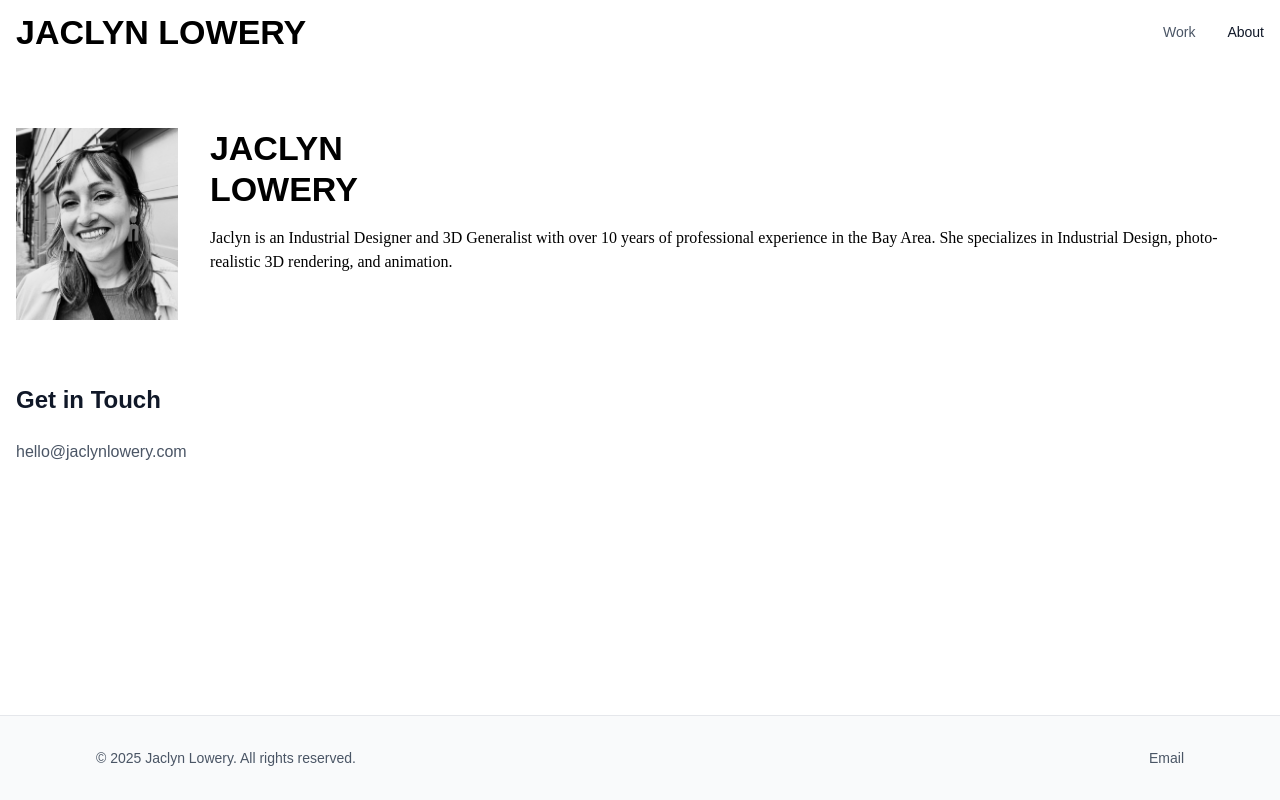
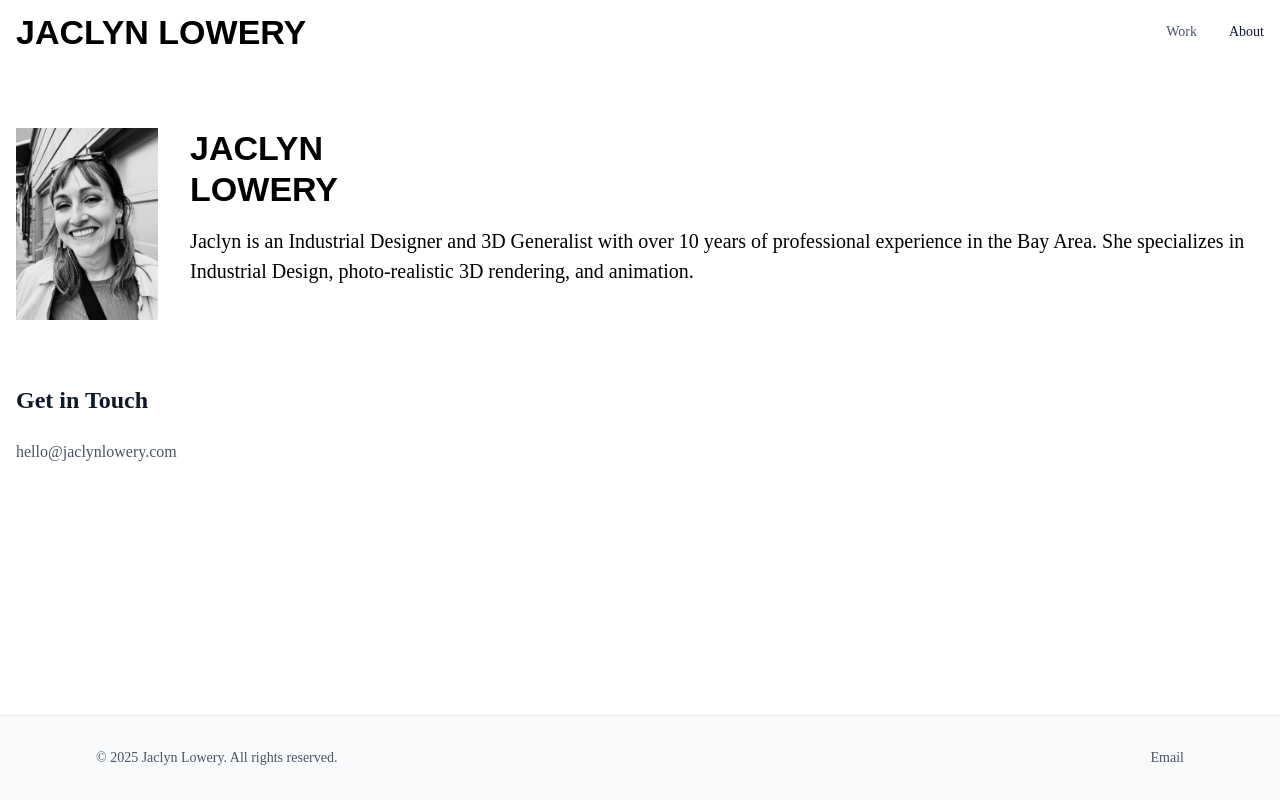
Before and after one commit to ellbosch/JaclynPortfolio, a React (Vite) app: page /about in a window 1280 px wide. Built offline with nearby package versions, Linux system fonts and the light colour scheme; a web font is replaced by a local one.

Commit message:
formatting

```diff
--- a/src/components/layout/Header.tsx
+++ b/src/components/layout/Header.tsx
@@ -36,6 +36,7 @@ const Header = () => {
             to="/"
             className="font-bold text-black dark:text-white hover:text-gray-600 dark:hover:text-gray-300 transition-colors"
             style={{
+              fontFamily: "'pragmatica', sans-serif",
               fontSize: '34px',
               lineHeight: '40.8px',
             }}
--- a/src/index.css
+++ b/src/index.css
@@ -1,7 +1,11 @@
 @import "tailwindcss";
 
 body {
-  font-family: 'pragmatica', sans-serif;
+  font-family: "adobe-garamond-pro", serif;
   -webkit-font-smoothing: antialiased;
   -moz-osx-font-smoothing: grayscale;
 }
+
+h1, h2, h3, h4, h5, h6 {
+  font-family: "adobe-garamond-pro", serif;
+}
--- a/src/pages/About.tsx
+++ b/src/pages/About.tsx
@@ -15,6 +15,7 @@ const About = () => {
           <h1
             className="font-bold text-black dark:text-white"
             style={{
+              fontFamily: "'pragmatica', sans-serif",
               fontSize: '34px',
               lineHeight: '40.8px',
             }}
@@ -25,7 +26,7 @@ const About = () => {
             className="text-black dark:text-white mt-4"
             style={{
               fontFamily: '"adobe-garamond-pro", serif',
-              fontSize: '16px',
+              fontSize: '20px',
               fontWeight: 400,
             }}
           >
--- a/src/pages/Home.tsx
+++ b/src/pages/Home.tsx
@@ -114,6 +114,7 @@ const Home = () => {
         <h1
           className="font-bold text-black dark:text-white"
           style={{
+            fontFamily: "'pragmatica', sans-serif",
             fontSize: '34px',
             lineHeight: '40.8px',
           }}
@@ -124,7 +125,7 @@ const Home = () => {
           className="text-black dark:text-white mt-4"
           style={{
             fontFamily: '"adobe-garamond-pro", serif',
-            fontSize: '16px',
+            fontSize: '20px',
             fontWeight: 400,
           }}
         >
@@ -160,10 +161,10 @@ const Home = () => {
                 <div key={project.slug} className="mb-16">
                   {/* Project Header - inline */}
                   <div className="flex flex-col md:flex-row md:items-baseline gap-2 md:gap-6 mb-2">
-                    <h3 className="text-2xl md:text-3xl font-semibold text-gray-900 dark:text-white">
+                    <h3 className="text-lg md:text-xl font-semibold text-gray-900 dark:text-white">
                       {project.title}
                     </h3>
-                    <p className="text-base md:text-lg text-gray-600 dark:text-gray-400">
+                    <p className="text-sm md:text-base text-gray-600 dark:text-gray-400">
                       {project.shortDescription}
                     </p>
                   </div>
```
